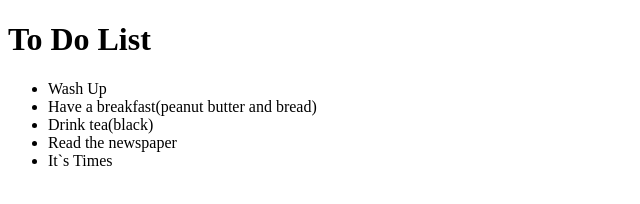
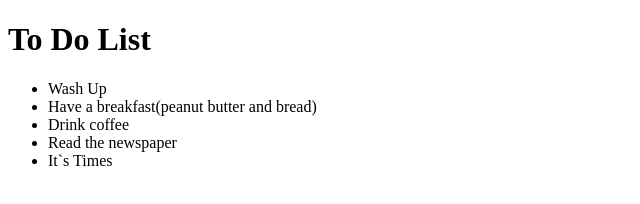
Before and after one commit to MykytaUA/ssh-repo, a plain HTML site: page index.html in a window 1280 px wide. Shown: the full height of the page, 0-640 px from the left. Drawn offline with Linux system fonts and the light colour scheme.

Commit message:
swap the list element

```diff
--- a/index.html
+++ b/index.html
@@ -9,7 +9,7 @@
 	<ul>
 		<li>Wash Up</li>
 		<li>Have a breakfast(peanut butter and bread) </li>
-		<li> Drink tea(black)</li>
+		<li> Drink coffee</li>
 		<li> Read the newspaper</li>
 		<li>It`s Times</li>
 	</ul>
```
